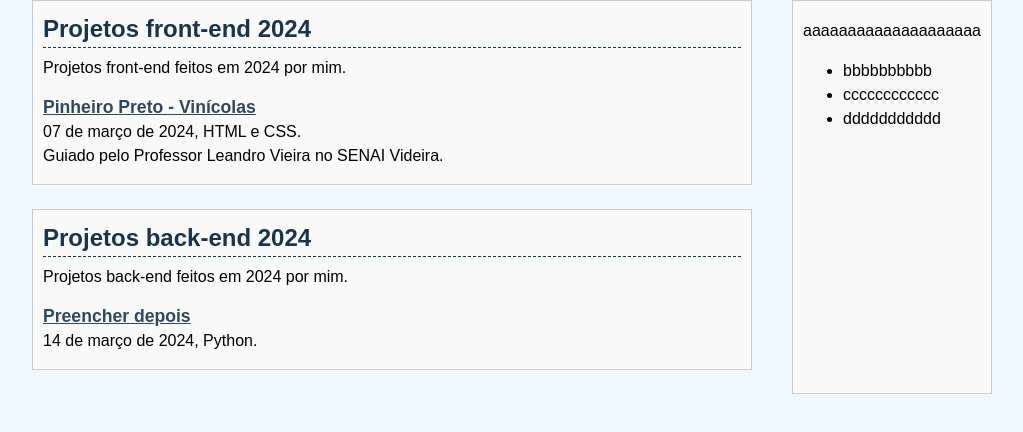
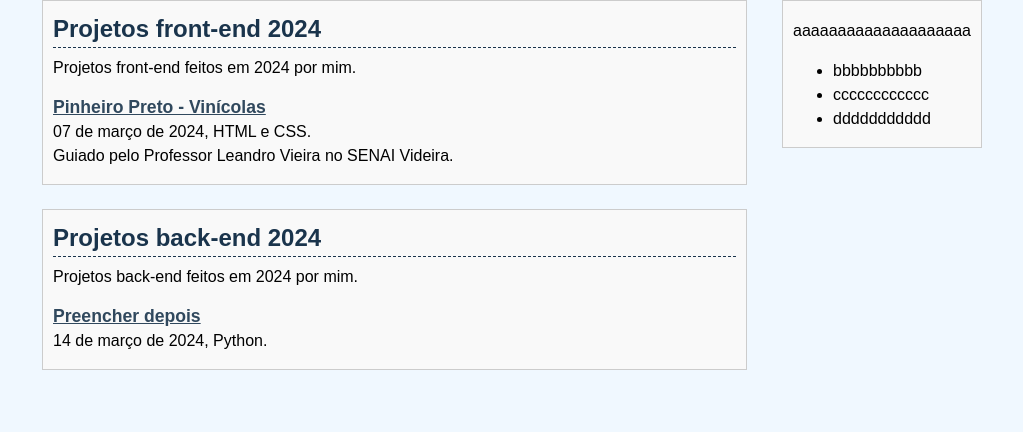
Before and after one commit to joaovrsoares/joaovrsoares.github.io, a plain HTML site: page index.html in a window 1280 px wide. Shown: the whole page, without its empty margins (128-1151 px from the left). Drawn offline with Linux system fonts and the light colour scheme.

Commit message:
Correção da largura da box.

```diff
--- a/css/style.css
+++ b/css/style.css
@@ -9,10 +9,9 @@ p {
 }
 
 .container {
+    min-height: 100vh;
+    max-width: 940px;;
     margin: 0 auto;
-    width: 75%;
-    display: flex;
-    justify-content: space-between;
 }
 
 .bigbox {
```
